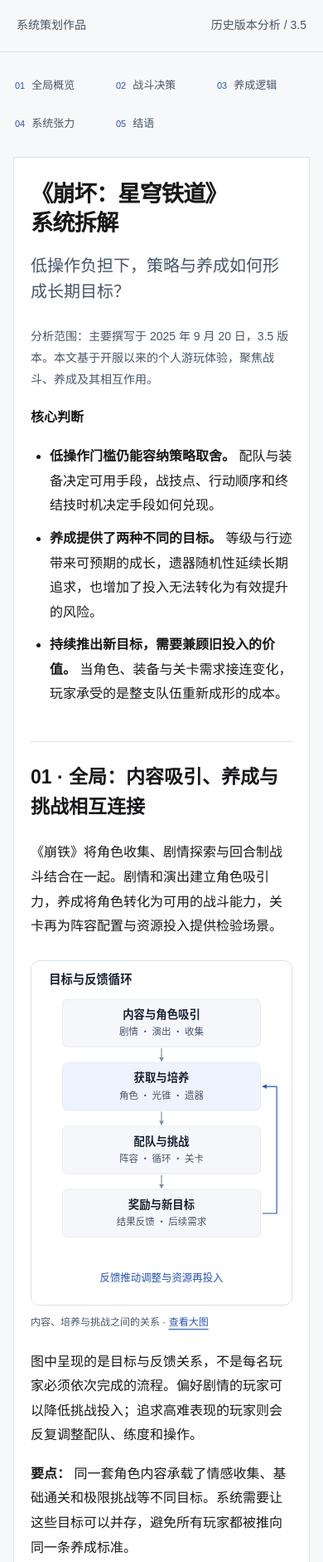
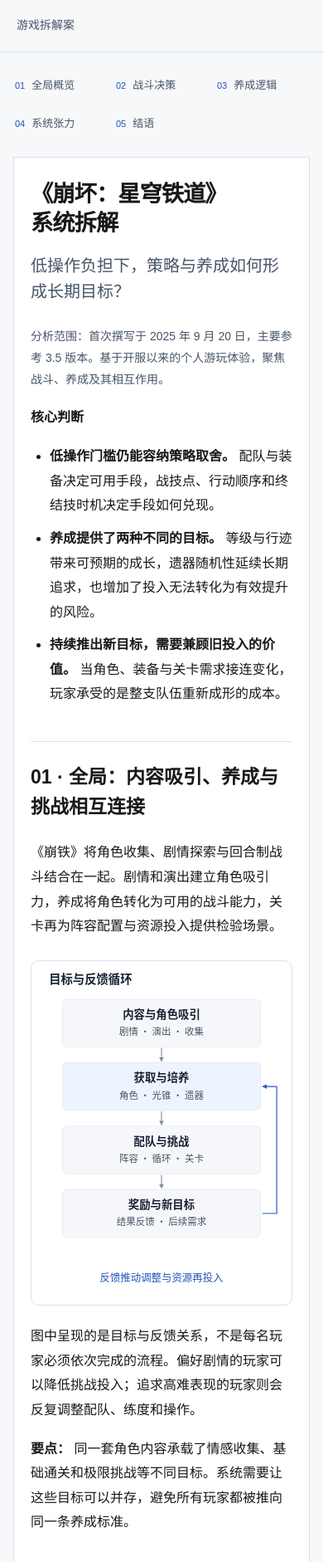
Before and after one commit to 1986772315h-ui/game_present, a website: page docs/hsr/index.html in a window 390 px wide. Shown: the top 1882 px of the page at 83% size. Drawn offline with Linux system fonts and the light colour scheme.

Commit message:
Refine analysis page header, version note and figure presentation

```diff
--- a/build.mjs
+++ b/build.mjs
@@ -32,9 +32,9 @@ let body = marked.parse(markdown).replace(/<h2>(.*?)<\/h2>/g, (_, title) => {
 if (!sections.length) throw new Error('正文缺少章节');
 body = body.replace('<h1>《崩坏：星穹铁道》系统拆解</h1>', '<h1><span class="game-title">《崩坏：星穹铁道》</span><span class="work-title">系统拆解</span></h1>');
 body = body.replace(/<p><img src="assets\/([^"]+)\.svg" alt="([^"]*)"><\/p>/g,
-  (_, name, alt) => `<figure><a class="diagram" href="assets/${name}.svg" target="_blank" rel="noopener" aria-label="查看大图：${alt}"><picture><source media="(max-width: 900px)" srcset="assets/${name}-mobile.svg"><img src="assets/${name}.svg" alt="${alt}" loading="lazy"></picture></a><figcaption>${alt}<span aria-hidden="true"> · </span><a href="assets/${name}.svg" target="_blank" rel="noopener">查看大图</a></figcaption></figure>`);
+  (_, name, alt) => `<figure><a class="diagram" href="assets/${name}.svg" target="_blank" rel="noopener" aria-label="查看大图：${alt}"><picture><source media="(max-width: 900px)" srcset="assets/${name}-mobile.svg"><img src="assets/${name}.svg" alt="${alt}" loading="lazy"></picture></a></figure>`);
 body = body.replace(/<p><img src="assets\/([^\"]+)\.png" alt="([^\"]*)"><\/p>/g,
-  (_, name, alt) => `<figure><a class="diagram" href="assets/${name}.png" target="_blank" rel="noopener" aria-label="查看大图：${alt}"><img src="assets/${name}.png" alt="${alt}" loading="lazy"></a><figcaption>${alt}<span aria-hidden="true"> · </span><a href="assets/${name}.png" target="_blank" rel="noopener">查看大图</a></figcaption></figure>`);
+  (_, name, alt) => `<figure><a class="diagram" href="assets/${name}.png" target="_blank" rel="noopener" aria-label="查看大图：${alt}"><img src="assets/${name}.png" alt="${alt}" loading="lazy"></a></figure>`);
 body = body.replace(/<table>/g, '<div class="table-wrap"><table>').replace(/<\/table>/g, '</table></div>');
 const links = sections.map(({id, label}, j) => `<a href="#${id}"><span>${String(j + 1).padStart(2, '0')}</span>${label}</a>`).join('');
 const document = `<!doctype html>
@@ -50,7 +50,7 @@ header{max-width:1240px;margin:0 auto;padding:28px 28px 20px;display:flex;justif
 @media(max-width:760px){header{padding:18px 20px;flex-wrap:wrap;gap:4px}.shell{display:block;padding:18px 16px 48px}aside{position:static;margin:0 0 18px}nav{grid-template-columns:repeat(3,minmax(0,1fr));gap:2px 8px}nav a{font-size:13px;gap:8px;padding:5px 2px;min-height:44px}nav span{font-size:11px}article{padding:26px 20px 35px}.subtitle{font-size:20px}h2{font-size:23px;margin-top:42px}h3{font-size:18px}th,td{padding:10px 8px;font-size:14px}th:first-child,td:first-child{width:25%}figure a.diagram{padding:4px}figcaption{font-size:12px}}
 @media print{body{background:#fff}header,aside,footer,.skip{display:none}.shell{display:block;padding:0}article{border:0;padding:0}h2,h3{break-after:avoid}figure,table{break-inside:avoid}a{color:inherit}}
 h1 .game-title{white-space:nowrap}@media(max-width:600px){h1{font-size:clamp(24px,7vw,30px)}h1 .work-title{display:block}}
-</style></head><body><a class="skip" href="#content">跳转到正文</a><header><span>系统策划作品</span><span>历史版本分析 / 3.5</span></header><div class="shell"><aside><nav aria-label="作品目录">${links}</nav></aside><article id="content">${body}</article></div><footer>《崩坏：星穹铁道》系统拆解 · 基于个人游玩体验</footer></body></html>`;
+</style></head><body><a class="skip" href="#content">跳转到正文</a><header><span>游戏拆解案</span></header><div class="shell"><aside><nav aria-label="作品目录">${links}</nav></aside><article id="content">${body}</article></div><footer>《崩坏：星穹铁道》系统拆解 · 基于个人游玩体验</footer></body></html>`;
 await fs.mkdir(path.join(root, 'dist'), { recursive: true });
 const assetOutput = path.join(root, 'dist', 'assets');
 await fs.mkdir(assetOutput, { recursive: true });
--- a/docs/hsr/index.html
+++ b/docs/hsr/index.html
@@ -11,9 +11,9 @@ header{max-width:1240px;margin:0 auto;padding:28px 28px 20px;display:flex;justif
 @media(max-width:760px){header{padding:18px 20px;flex-wrap:wrap;gap:4px}.shell{display:block;padding:18px 16px 48px}aside{position:static;margin:0 0 18px}nav{grid-template-columns:repeat(3,minmax(0,1fr));gap:2px 8px}nav a{font-size:13px;gap:8px;padding:5px 2px;min-height:44px}nav span{font-size:11px}article{padding:26px 20px 35px}.subtitle{font-size:20px}h2{font-size:23px;margin-top:42px}h3{font-size:18px}th,td{padding:10px 8px;font-size:14px}th:first-child,td:first-child{width:25%}figure a.diagram{padding:4px}figcaption{font-size:12px}}
 @media print{body{background:#fff}header,aside,footer,.skip{display:none}.shell{display:block;padding:0}article{border:0;padding:0}h2,h3{break-after:avoid}figure,table{break-inside:avoid}a{color:inherit}}
 h1 .game-title{white-space:nowrap}@media(max-width:600px){h1{font-size:clamp(24px,7vw,30px)}h1 .work-title{display:block}}
-</style></head><body><a class="skip" href="#content">跳转到正文</a><header><span>系统策划作品</span><span>历史版本分析 / 3.5</span></header><div class="shell"><aside><nav aria-label="作品目录"><a href="#overview"><span>01</span>全局概览</a><a href="#battle"><span>02</span>战斗决策</a><a href="#progression"><span>03</span>养成逻辑</a><a href="#tension"><span>04</span>系统张力</a><a href="#conclusion"><span>05</span>结语</a></nav></aside><article id="content"><h1><span class="game-title">《崩坏：星穹铁道》</span><span class="work-title">系统拆解</span></h1>
+</style></head><body><a class="skip" href="#content">跳转到正文</a><header><span>游戏拆解案</span></header><div class="shell"><aside><nav aria-label="作品目录"><a href="#overview"><span>01</span>全局概览</a><a href="#battle"><span>02</span>战斗决策</a><a href="#progression"><span>03</span>养成逻辑</a><a href="#tension"><span>04</span>系统张力</a><a href="#conclusion"><span>05</span>结语</a></nav></aside><article id="content"><h1><span class="game-title">《崩坏：星穹铁道》</span><span class="work-title">系统拆解</span></h1>
 <p class="subtitle">低操作负担下，策略与养成如何形成长期目标？</p>
-<p>分析范围：主要撰写于 2025 年 9 月 20 日，3.5 版本。本文基于开服以来的个人游玩体验，聚焦战斗、养成及其相互作用。</p>
+<p>分析范围：首次撰写于 2025 年 9 月 20 日，主要参考 3.5 版本。基于开服以来的个人游玩体验，聚焦战斗、养成及其相互作用。</p>
 <p><strong>核心判断</strong></p>
 <ul>
 <li><strong>低操作门槛仍能容纳策略取舍。</strong> 配队与装备决定可用手段，战技点、行动顺序和终结技时机决定手段如何兑现。</li>
@@ -22,7 +22,7 @@ h1 .game-title{white-space:nowrap}@media(max-width:600px){h1{font-size:clamp(24p
 </ul>
 <h2 id="overview" tabindex="-1">01 · 全局：内容吸引、养成与挑战相互连接</h2>
 <p>《崩铁》将角色收集、剧情探索与回合制战斗结合在一起。剧情和演出建立角色吸引力，养成将角色转化为可用的战斗能力，关卡再为阵容配置与资源投入提供检验场景。</p>
-<figure><a class="diagram" href="assets/01-loop.svg" target="_blank" rel="noopener" aria-label="查看大图：内容、培养与挑战之间的关系"><picture><source media="(max-width: 900px)" srcset="assets/01-loop-mobile.svg"><img src="assets/01-loop.svg" alt="内容、培养与挑战之间的关系" loading="lazy"></picture></a><figcaption>内容、培养与挑战之间的关系<span aria-hidden="true"> · </span><a href="assets/01-loop.svg" target="_blank" rel="noopener">查看大图</a></figcaption></figure>
+<figure><a class="diagram" href="assets/01-loop.svg" target="_blank" rel="noopener" aria-label="查看大图：内容、培养与挑战之间的关系"><picture><source media="(max-width: 900px)" srcset="assets/01-loop-mobile.svg"><img src="assets/01-loop.svg" alt="内容、培养与挑战之间的关系" loading="lazy"></picture></a></figure>
 <p>图中呈现的是目标与反馈关系，不是每名玩家必须依次完成的流程。偏好剧情的玩家可以降低挑战投入；追求高难表现的玩家则会反复调整配队、练度和操作。</p>
 <p><strong>要点：</strong> 同一套角色内容承载了情感收集、基础通关和极限挑战等不同目标。系统需要让这些目标可以并存，避免所有玩家都被推向同一条养成标准。</p>
 <h2 id="battle" tabindex="-1">02 · 战斗：个人最优动作未必是团队最优选择</h2>
@@ -30,7 +30,7 @@ h1 .game-title{white-space:nowrap}@media(max-width:600px){h1{font-size:clamp(24p
 <p>玩家先根据敌人的弱点、机制和关卡目标选择队伍，再配置速度、装备与技能循环。不同角色不仅承担输出、增益和生存职能，也影响全队的战技点供需。</p>
 <p>光锥则把装备效果与角色手持物表现分离：装备选择可以影响构筑，而不必改变角色武器和动作的视觉设定。它扩大了表现设计的自由度，装备差异的辨识则更多依赖图像、文本与实际效果。</p>
 <h3>局内操作处理共享资源与行动时机</h3>
-<figure><a class="diagram" href="assets/05-battle.png" target="_blank" rel="noopener" aria-label="查看大图：战斗界面示例：行动序列、战技点与角色状态共同支撑局内判断；此截图与下文简化情境不同"><img src="assets/05-battle.png" alt="战斗界面示例：行动序列、战技点与角色状态共同支撑局内判断；此截图与下文简化情境不同" loading="lazy"></a><figcaption>战斗界面示例：行动序列、战技点与角色状态共同支撑局内判断；此截图与下文简化情境不同<span aria-hidden="true"> · </span><a href="assets/05-battle.png" target="_blank" rel="noopener">查看大图</a></figcaption></figure>
+<figure><a class="diagram" href="assets/05-battle.png" target="_blank" rel="noopener" aria-label="查看大图：战斗界面示例：行动序列、战技点与角色状态共同支撑局内判断；此截图与下文简化情境不同"><img src="assets/05-battle.png" alt="战斗界面示例：行动序列、战技点与角色状态共同支撑局内判断；此截图与下文简化情境不同" loading="lazy"></a></figure>
 <div class="table-wrap"><table>
 <thead>
 <tr>
@@ -62,7 +62,7 @@ h1 .game-title{white-space:nowrap}@media(max-width:600px){h1{font-size:clamp(24p
 </tbody></table></div>
 <p><strong>一个战技点分配情境</strong></p>
 <p>假设当前只有 1 点战技点，辅助先于主输出行动；普攻回复 1 点，战技消耗 1 点，不考虑额外产点、耗点或插入行动。</p>
-<figure><a class="diagram" href="assets/02-decisions.svg" target="_blank" rel="noopener" aria-label="查看大图：同一初始资源下，两种合法行动顺序的机会成本"><picture><source media="(max-width: 900px)" srcset="assets/02-decisions-mobile.svg"><img src="assets/02-decisions.svg" alt="同一初始资源下，两种合法行动顺序的机会成本" loading="lazy"></picture></a><figcaption>同一初始资源下，两种合法行动顺序的机会成本<span aria-hidden="true"> · </span><a href="assets/02-decisions.svg" target="_blank" rel="noopener">查看大图</a></figcaption></figure>
+<figure><a class="diagram" href="assets/02-decisions.svg" target="_blank" rel="noopener" aria-label="查看大图：同一初始资源下，两种合法行动顺序的机会成本"><picture><source media="(max-width: 900px)" srcset="assets/02-decisions-mobile.svg"><img src="assets/02-decisions.svg" alt="同一初始资源下，两种合法行动顺序的机会成本" loading="lazy"></picture></a></figure>
 <p>两条路径最终都剩 1 点，但效果不同：前者保留了主输出使用战技的机会，后者先取得辅助战技的效果。若当前必须治疗或补增益，后者可能更合理。评价动作，需要看整段循环和当前目标。</p>
 <p><strong>要点：</strong> 共享资源让少量按钮也能产生团队取舍。不过，当养成优势足以跳过敌人机制，或关卡只剩固定操作顺序时，这些取舍就可能失去意义。低门槛与策略深度是否共存，需要在具体关卡中检验。</p>
 <h2 id="progression" tabindex="-1">03 · 养成：从可预期成长，到不确定的提升</h2>
@@ -96,7 +96,7 @@ h1 .game-title{white-space:nowrap}@media(max-width:600px){h1{font-size:clamp(24p
 </tr>
 </tbody></table></div>
 <p>前几类成长通常有明确的投入目标；遗器则将目标拆成多个随机环节。持续获得装备，并不意味着持续获得当前角色需要的装备。</p>
-<figure><a class="diagram" href="assets/03-relic.svg" target="_blank" rel="noopener" aria-label="查看大图：普通副本获取遗器时的随机环节，以及定向合成的作用范围"><picture><source media="(max-width: 900px)" srcset="assets/03-relic-mobile.svg"><img src="assets/03-relic.svg" alt="普通副本获取遗器时的随机环节，以及定向合成的作用范围" loading="lazy"></picture></a><figcaption>普通副本获取遗器时的随机环节，以及定向合成的作用范围<span aria-hidden="true"> · </span><a href="assets/03-relic.svg" target="_blank" rel="noopener">查看大图</a></figcaption></figure>
+<figure><a class="diagram" href="assets/03-relic.svg" target="_blank" rel="noopener" aria-label="查看大图：普通副本获取遗器时的随机环节，以及定向合成的作用范围"><picture><source media="(max-width: 900px)" srcset="assets/03-relic-mobile.svg"><img src="assets/03-relic.svg" alt="普通副本获取遗器时的随机环节，以及定向合成的作用范围" loading="lazy"></picture></a></figure>
 <p>这里需要区分两条标准：<strong>可用</strong>指装备能支撑目标玩法与队伍循环；<strong>更优</strong>指在此基础上继续提高属性与表现。角色不同、目标不同，标准也会变化，不应统一等同于“套装正确、双暴完美”。</p>
 <p>在套装收益较高的构筑中，4 件隧洞遗器与 2 件位面饰品会收紧替换空间，但这不等于规则禁止散件；是否保留套装，仍应比较实际收益。</p>
 <p><strong>3.5 版本的可控工具：</strong> 自塑尘脂可用于定向合成的主副属性；变量骰子提供对满级遗器副属性强化分配的重掷机会。前者缩小胚子生成的不确定性，后者增加尝试机会，都不能保证最终属性恰好满足目标。3.5 已将遂愿尘脂合并至自塑尘脂。<a href="https://weibo.com/ttarticle/p/show?id=2309405199075288416343">版本规则说明</a></p>
```
Also changed, not shown: content.md (+1 -1 lines).
